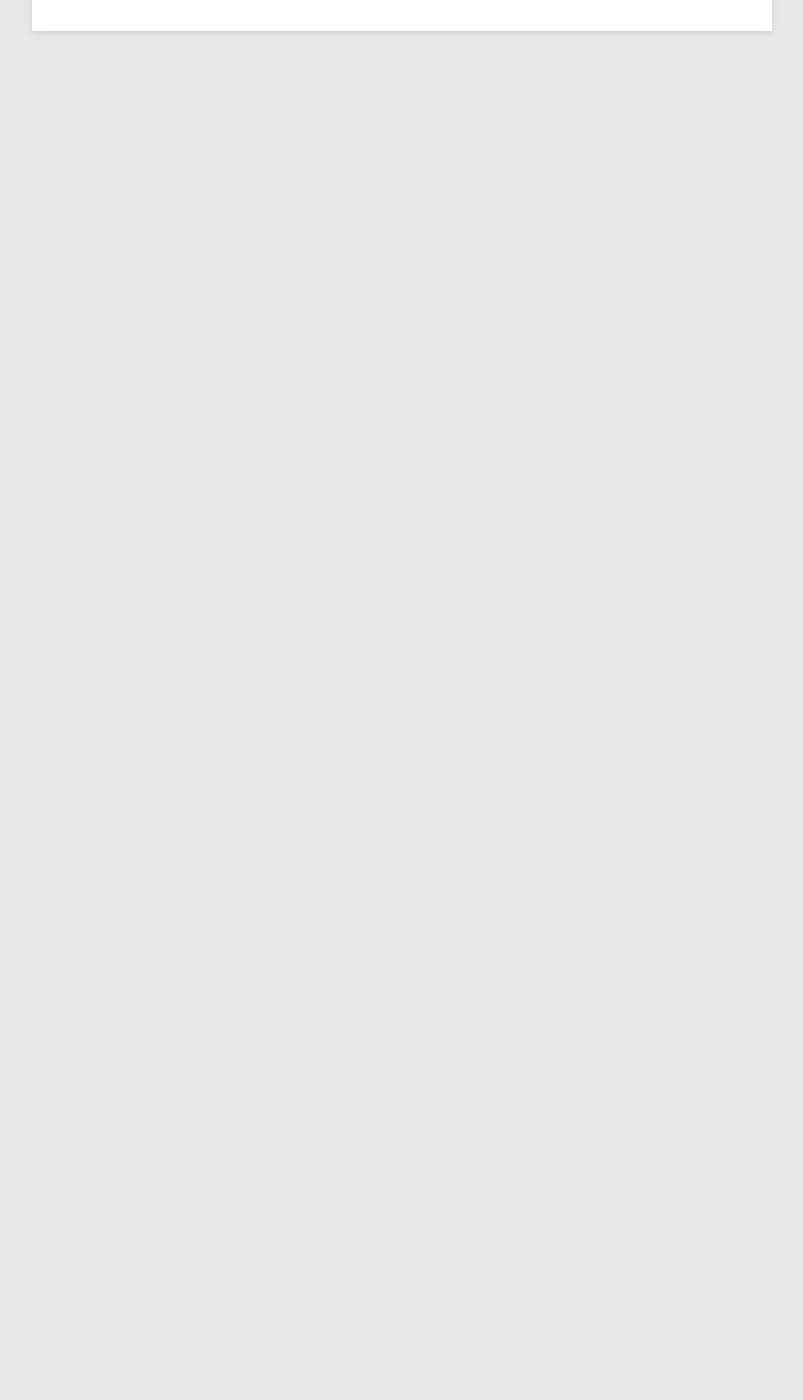
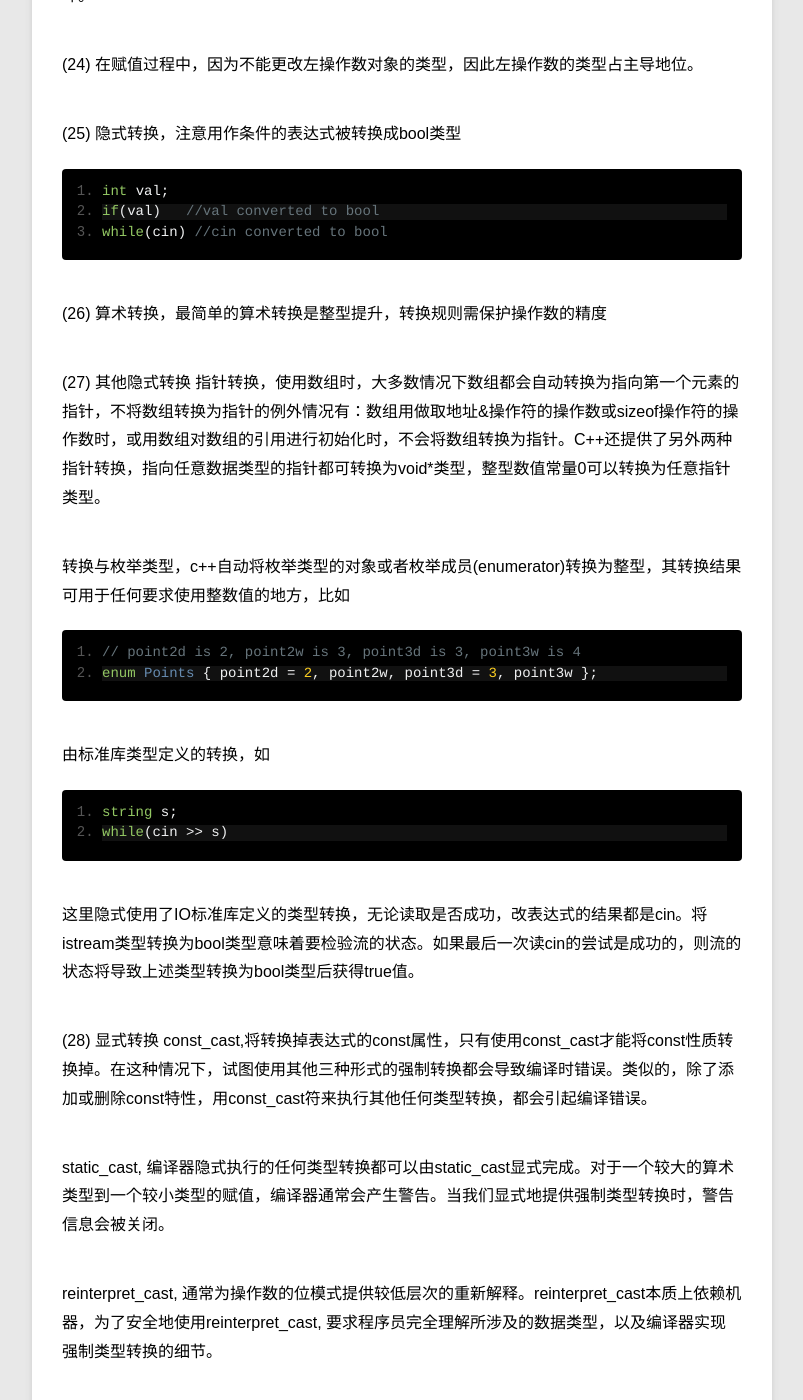
Before and after one commit to kunth/kunth.github.io, a Jekyll site: the page built from _posts/blog/2014-09-24-reread-c++primer.md, in a window 1280 px wide and 1400 px high, scrolled down 3468 px. Shown: the whole window, without its empty margins (78-881 px from the left). Built offline with Jekyll 4.4.1, drawn with Linux system fonts in a browser that asks for light colours; Markdown is read by kramdown in place of the engine named in the settings; before the commit the page ends 3579 px from its top, so only the background shows below that; some of the changed text lies outside the part shown; grey boxes are pictures that could not be loaded.

Commit message:
update reread-c++primer

````diff
--- a/_posts/blog/2014-09-24-reread-c++primer.md
+++ b/_posts/blog/2014-09-24-reread-c++primer.md
@@ -124,3 +124,48 @@ void\* 只支持操作：与另一个指针进行比较，向函数传递void\*
 (23)
 c++保证删除0值的指针是安全的。
 删除指针后，该指针变成了悬垂指针。悬垂指针执行曾经存放对象的内存，但该对象已经不再存在了。
+一般delete后对指针赋值NULL
+注意当两个指针指向同一个动态创建的对象，删除时就会发生错误。如果在其中一个指针上做delete运算，将该对象的内存空间返回给自由存储区，然后接着delete第二个指针，此时自由存储区可能会被破坏。
+
+(24)
+在赋值过程中，因为不能更改左操作数对象的类型，因此左操作数的类型占主导地位。
+
+(25)
+隐式转换，注意用作条件的表达式被转换成bool类型
+
+``` c++
+int val;
+if(val)   //val converted to bool
+while(cin) //cin converted to bool
+```
+
+(26)
+算术转换，最简单的算术转换是整型提升，转换规则需保护操作数的精度
+
+(27)
+其他隐式转换
+指针转换，使用数组时，大多数情况下数组都会自动转换为指向第一个元素的指针，不将数组转换为指针的例外情况有：数组用做取地址&操作符的操作数或sizeof操作符的操作数时，或用数组对数组的引用进行初始化时，不会将数组转换为指针。C++还提供了另外两种指针转换，指向任意数据类型的指针都可转换为void*类型，整型数值常量0可以转换为任意指针类型。
+
+转换与枚举类型，c++自动将枚举类型的对象或者枚举成员(enumerator)转换为整型，其转换结果可用于任何要求使用整数值的地方，比如
+
+``` c++
+// point2d is 2, point2w is 3, point3d is 3, point3w is 4
+enum Points { point2d = 2, point2w, point3d = 3, point3w };
+```
+
+由标准库类型定义的转换，如
+
+``` c++
+string s;
+while(cin >> s)
+```
+
+这里隐式使用了IO标准库定义的类型转换，无论读取是否成功，改表达式的结果都是cin。将istream类型转换为bool类型意味着要检验流的状态。如果最后一次读cin的尝试是成功的，则流的状态将导致上述类型转换为bool类型后获得true值。
+
+(28)
+显式转换
+const_cast,将转换掉表达式的const属性，只有使用const_cast才能将const性质转换掉。在这种情况下，试图使用其他三种形式的强制转换都会导致编译时错误。类似的，除了添加或删除const特性，用const_cast符来执行其他任何类型转换，都会引起编译错误。
+
+static_cast, 编译器隐式执行的任何类型转换都可以由static_cast显式完成。对于一个较大的算术类型到一个较小类型的赋值，编译器通常会产生警告。当我们显式地提供强制类型转换时，警告信息会被关闭。
+
+reinterpret_cast, 通常为操作数的位模式提供较低层次的重新解释。reinterpret_cast本质上依赖机器，为了安全地使用reinterpret_cast, 要求程序员完全理解所涉及的数据类型，以及编译器实现强制类型转换的细节。
````
